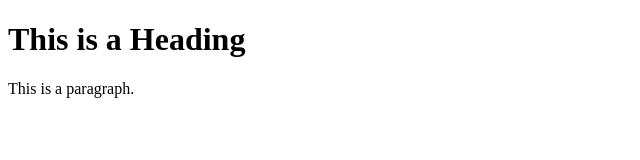
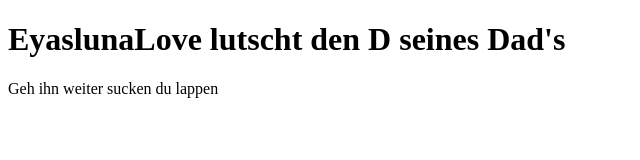
Before and after one commit to eyaslunaloveistgay/eyaslunaloveistgay.github.io, a plain HTML site: page index.html in a window 1280 px wide. Shown: the whole page, without its empty margins (0-640 px from the left). Drawn offline with Linux system fonts and the light colour scheme.

Commit message:
Create index.html

```diff
--- a/index.html
+++ b/index.html
@@ -1,12 +1,12 @@
  <!DOCTYPE html>
 <html>
 <head>
-<title>Page Title</title>
+<title>Eyasluna du Nutte</title>
 </head>
 <body>
 
-<h1>This is a Heading</h1>
-<p>This is a paragraph.</p>
+<h1>EyaslunaLove lutscht den D seines Dad's</h1>
+<p>Geh ihn weiter sucken du lappen</p>
 
 </body>
 </html>
```
